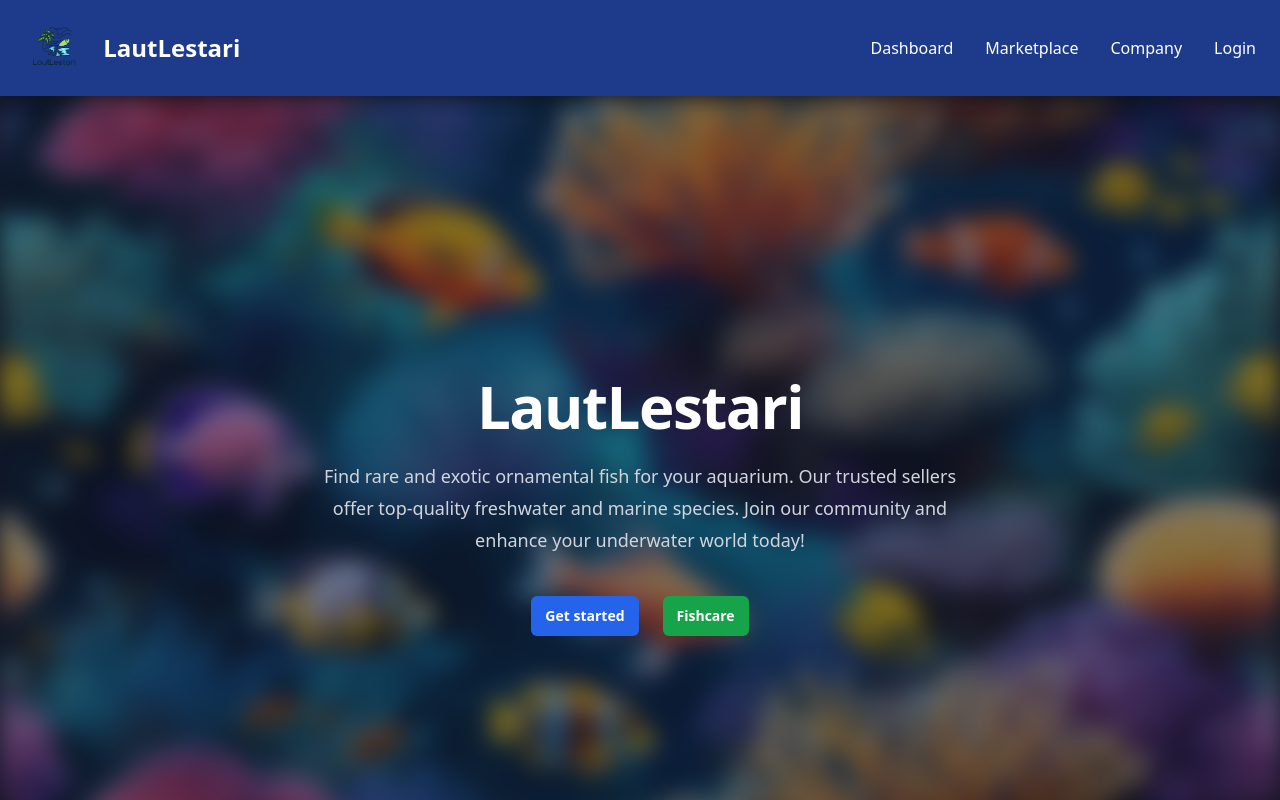
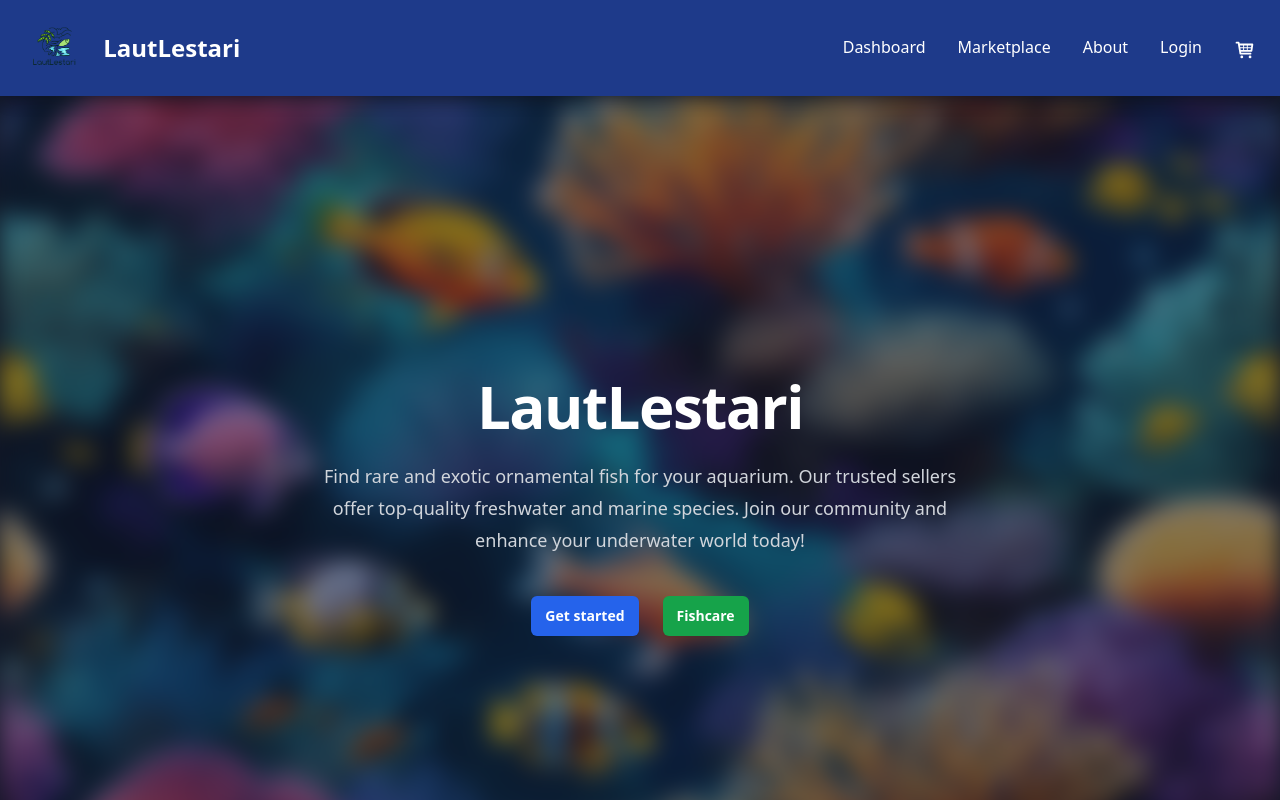
Before and after one commit to diikafirmansyah/FSSE-jan24_group-i_gfp_FE, a Next.js app in the folder gfp-app/: page / in a window 1280 px wide. Shown: the top 800 px of the page. Built offline with nearby package versions, Linux system fonts and the light colour scheme.

Commit message:
cart button

```diff
--- a/gfp-app/src/components/navbar/index.tsx
+++ b/gfp-app/src/components/navbar/index.tsx
@@ -1,5 +1,6 @@
 import React, { useState, useEffect } from 'react';
 import { useRouter } from 'next/router';
+import { TiShoppingCart } from "react-icons/ti";
 
 const Navbar: React.FC = () => {
   const [isOpen, setIsOpen] = useState(false);
@@ -40,7 +41,7 @@ const Navbar: React.FC = () => {
         <div className="hidden md:flex space-x-8">
           <a href="/dashboard" className="text-white hover:text-gray-300 transition-colors duration-300">Dashboard</a>
           <a href="/marketplace" className="text-white hover:text-gray-300 transition-colors duration-300">Marketplace</a>
-          <a href="/company" className="text-white hover:text-gray-300 transition-colors duration-300">Company</a>
+          <a href="/about" className="text-white hover:text-gray-300 transition-colors duration-300">About</a>
           {isLoggedIn ? (
             <button
               onClick={handleLogout}
@@ -50,6 +51,7 @@ const Navbar: React.FC = () => {
           ) : (
             <a href="/login" className="text-white hover:text-gray-300 transition-colors duration-300">Login</a>
           )}
+          <a href="/cart" className="text-white hover:text-gray-300 transition-colors duration-300 mt-1"><TiShoppingCart size={22} /></a>
         </div>
 
         {/* Mobile Menu Button */}
```
